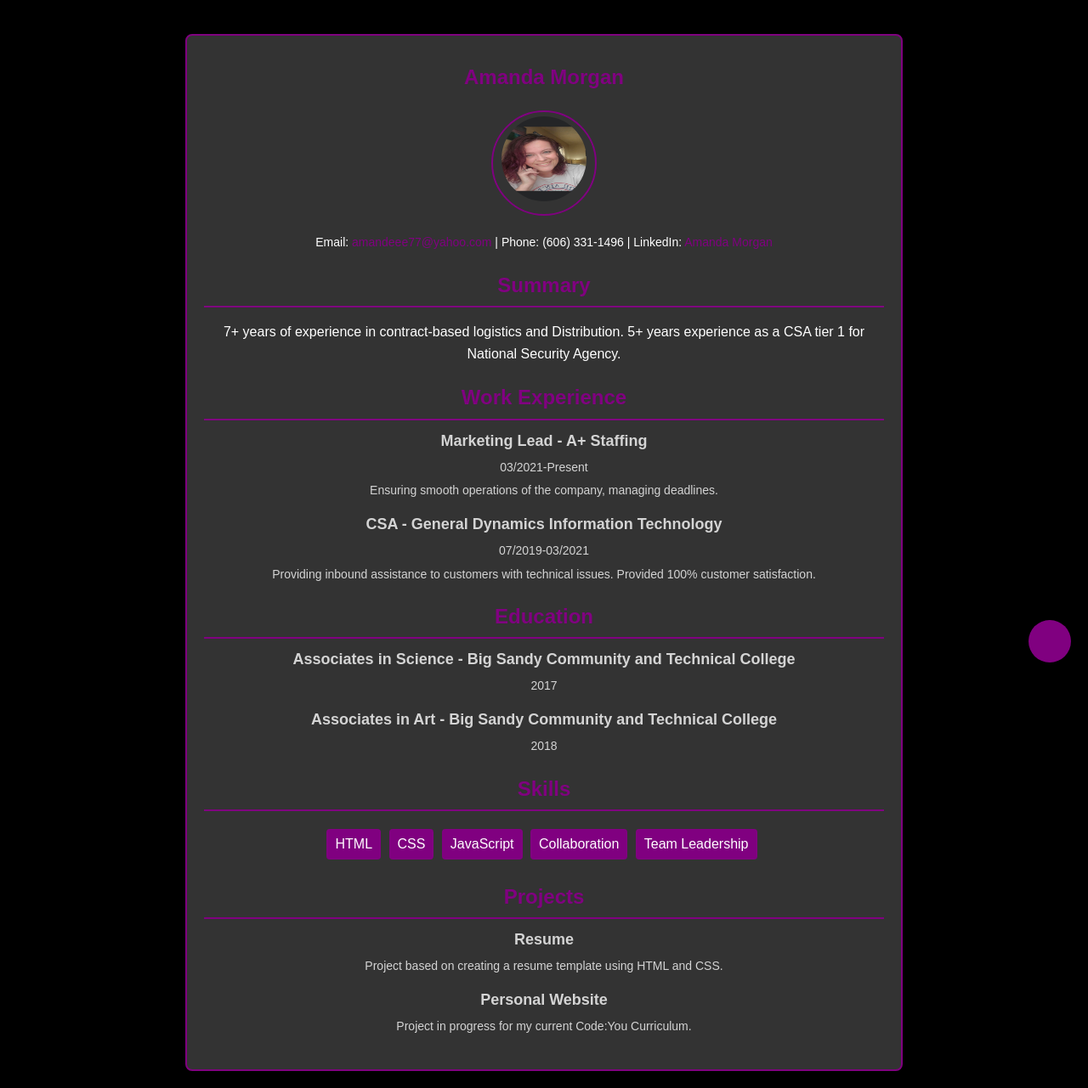
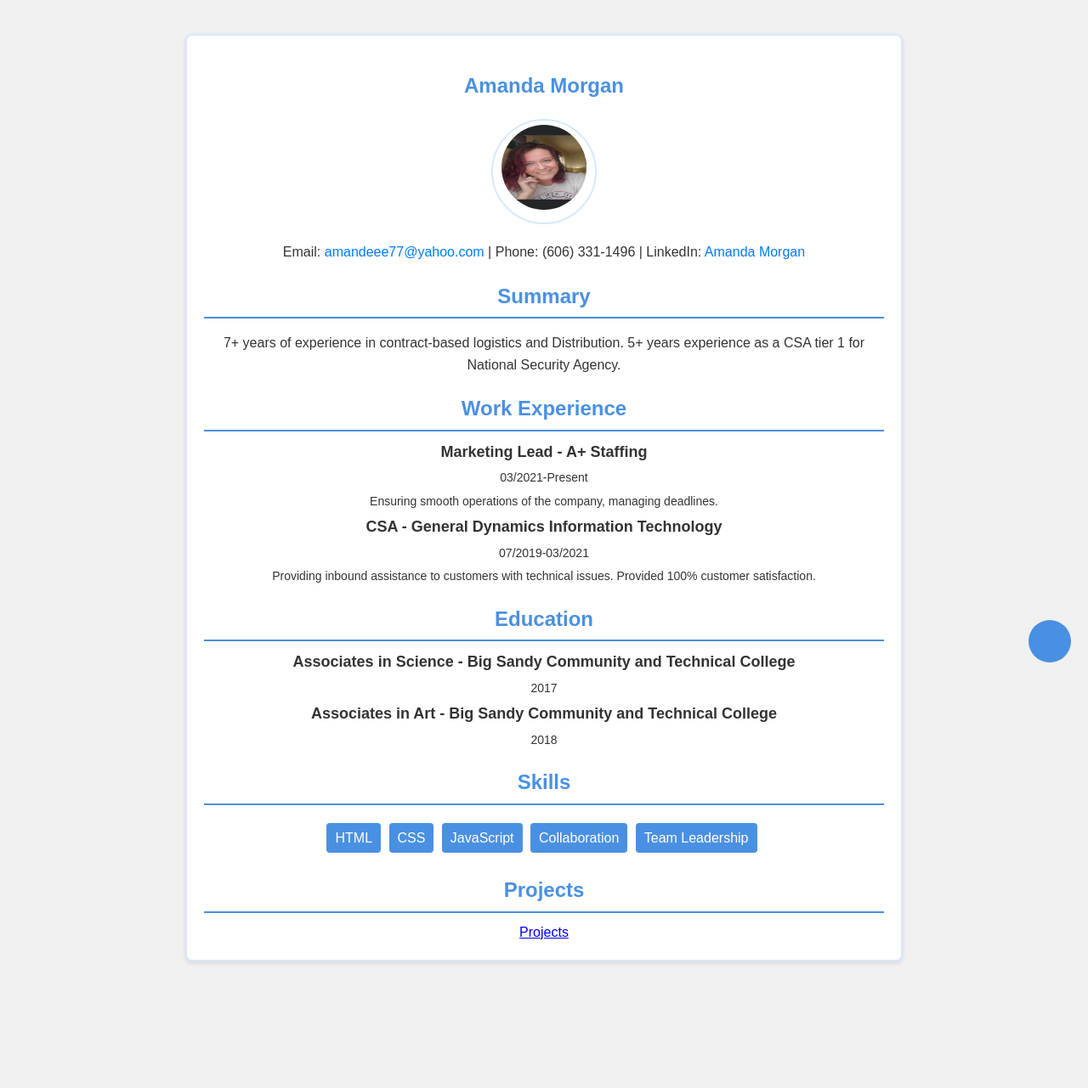
Before and after one commit to amandeee77/-amandeee77-.github.io, a plain HTML site: page index.html in a window 1280 px wide. Shown: the whole page at 85% size. After the commit the page ends 1152 px from the top, so only its background shows below. Drawn offline with Linux system fonts and the light colour scheme.

Commit message:
optimized the code to link to a project.html page

```diff
--- a/index.html
+++ b/index.html
@@ -69,17 +69,9 @@
         </section>
         <section class="section">
             <h2>Projects</h2>
-            <div class="item">
-                <h3>Resume</h3>
-                <p>
-                    Project based on creating a resume template using HTML and CSS.
-                </p>
-            </div>
-            <div class="item">
-                <h3>Personal Website</h3>
-                <p>
-                    Project in progress for my current Code:You Curriculum.
-                </p>
+            <nav>
+                <a href="projects.html">Projects</a>
+            </nav>
             </div>
         </section>
     </main>
--- a/styles.css
+++ b/styles.css
@@ -1,96 +1,91 @@
+:root {
+    --background-light: #f0f0f0;
+    --text-dark: #333333;
+    --primary-color: #4A90E2;
+    --link-color: #007BFF;
+    --container-bg: #FFFFFF;
+    --border-highlight: #D9E8FC;
+}
+
+/* General Styles */
 body {
     font-family: Arial, sans-serif;
     line-height: 1.6;
     margin: 0;
     padding: 0;
-    color: white; /* White text */
-    background-color: black; /* Solid black background */
+    color: var(--text-dark);
+    background-color: var(--background-light);
     display: flex;
     justify-content: center;
     align-items: center;
-    min-height: 100vh; /* Minimum height to ensure the content is centered vertically */
-    text-align: center; /* Center text */
-    padding-top: 20px; /* Add some padding at the top */
+    min-height: 100vh;
+    text-align: center;
+    padding-top: 20px;
 }
 
+/* Container */
 .container {
     max-width: 800px;
     margin: 20px auto;
     padding: 20px;
-    background: #333; /* Darker background for the container */
+    background: var(--container-bg);
     border-radius: 8px;
     box-shadow: 0 2px 5px rgba(0, 0, 0, 0.1);
-    border: 2px solid #800080; /* Purple border */
+    border: 2px solid var(--border-highlight);
 }
 
+/* Headings */
 h1,
 h2 {
-    color: #800080; /* Purple text for headings */
+    color: var(--primary-color);
 }
 
+/* Self Portrait */
 .self-portrait-frame {
     display: flex;
     justify-content: center;
-    margin: 20px auto; /* Centered under the header */
-    border: 2px solid #800080; /* Purple border */
-    border-radius: 50%; /* Circular frame */
+    margin: 20px auto;
+    border: 2px solid var(--border-highlight);
+    border-radius: 50%;
     padding: 5px;
-    width: 110px; /* Adjust the size as needed */
-    height: 110px; /* Adjust the size as needed */
-    background-color: #333; /* Match container background */
+    width: 110px;
+    height: 110px;
+    background-color: var(--container-bg);
 }
 
 .self-portrait {
-    border-radius: 50%; /* Circular portrait */
-    width: 100px; /* Adjust the size as needed */
-    height: 100px; /* Adjust the size as needed */
-
+    border-radius: 50%;
+    width: 100px;
+    height: 100px;
 }
 
-.header {
-    text-align: center;
-}
-
-.header h1 {
-    margin: 10px 0;
-}
-
-.contact {
-    margin: 10px 0;
-    font-size: 14px;
-}
-
+/* Contact Links */
 .contact a {
-    color: #800080; /* Purple text for links */
+    color: var(--link-color);
     text-decoration: none;
 }
 
-.section {
-    margin: 20px 0;
-}
-
+/* Section Headings */
 .section h2 {
     margin-bottom: 10px;
-    border-bottom: 2px solid #800080; /* Purple border for headings */
+    border-bottom: 2px solid var(--primary-color);
     padding-bottom: 5px;
 }
 
-.item {
-    margin-bottom: 15px;
-}
-
+/* Items */
 .item h3 {
     margin: 0;
     font-size: 18px;
-    color: #d4d4d4; /* Lighter gray for subheadings */
+    color: var(--text-dark);
 }
 
 .item p {
     margin: 5px 0;
     font-size: 14px;
-    color: #d4d4d4; /* Lighter gray for paragraph text */
+    color: var(--text-dark);
 }
 
+/* Skills */
 .skills ul {
     list-style: none;
     padding: 0;
@@ -98,19 +93,20 @@ h2 {
 
 .skills ul li {
     display: inline-block;
-    background: #800080; /* Purple background */
-    color: white; /* White text */
+    background: var(--primary-color);
+    color: var(--container-bg);
     padding: 5px 10px;
     margin: 5px 5px 5px 0;
     border-radius: 4px;
 }
 
+/* Social Button */
 .social__btn {
     position: fixed;
     right: 20px;
     bottom: 20px;
-    background-color: #800080; /* Purple background for button */
-    color: white;
+    background-color: var(--primary-color);
+    color: var(--container-bg);
     border: none;
     border-radius: 50%;
     width: 50px;
@@ -118,10 +114,20 @@ h2 {
     cursor: pointer;
     font-size: 24px;
     text-align: center;
-    line-height: 50px; /* Center icon vertically */
+    line-height: 50px;
     transition: all 0.3s ease-out;
 }
 
 .social__btn:hover {
-    background-color: #4b0082; /* Darker purple on hover */
+    background-color: var(--link-color);
 }
+
+
+@media screen and (max-width: 768px) {
+    .container {
+        padding: 10px;
+    }
+    h1 {
+        font-size: 24px;
+    }
+}
```
Also changed, not shown: projects.html (added, +33 -0 lines).
